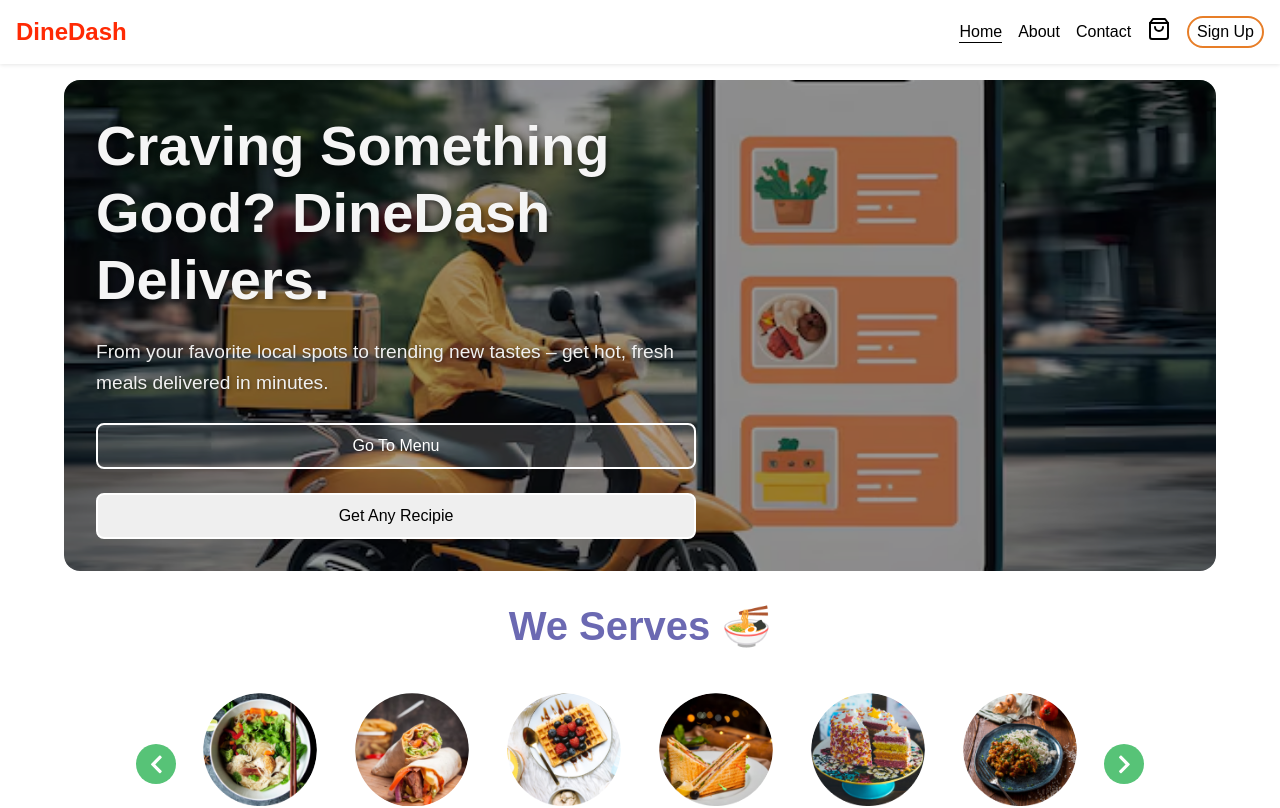
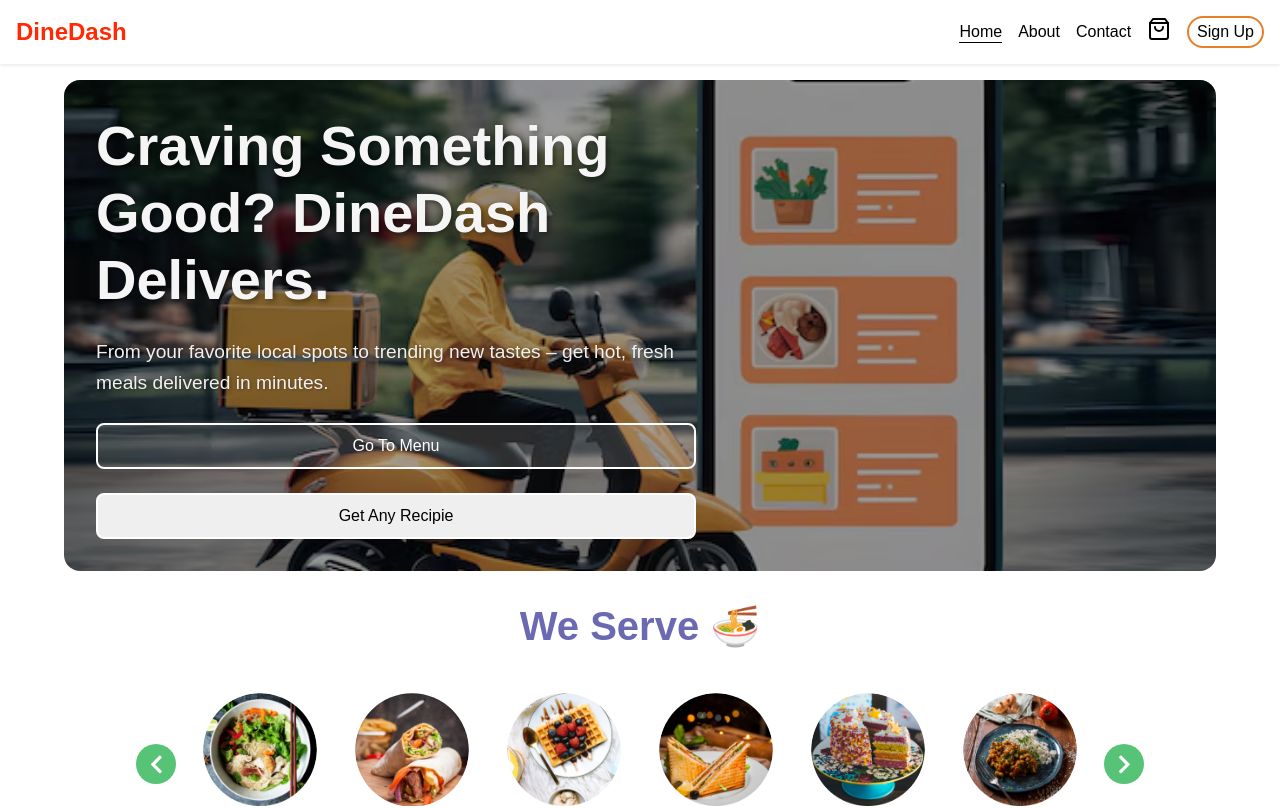
Before and after one commit to SarkarJyotirmay/React_Food_Delivery_App, a React (Vite) app: page / in a window 1280 px wide. Shown: the top 808 px of the page. Built offline with nearby package versions, Linux system fonts and the light colour scheme; no server answers.

Commit message:
spelling changes and cleanup

```diff
--- a/src/components/displayFood/DisplayFood.jsx
+++ b/src/components/displayFood/DisplayFood.jsx
@@ -10,6 +10,7 @@ function DisplayFood() {
   const dispatch = useDispatch();
   console.log(initState);
   const [searchQuery, setSearchQuery] = useState("");
+
   function handleSearch(query) {
     setSearchQuery(query);
   }
--- a/src/pages/Menu/Menu.jsx
+++ b/src/pages/Menu/Menu.jsx
@@ -43,7 +43,7 @@ function Menu() {
   return (
     <>
       <div className={styles.menu}>
-        <h1>We Serves 🍜</h1>
+        <h1>We Serve 🍜</h1>
 
         <div className={styles["menu-list"]}>
           <button onClick={() => goToPrevious()}>
```
Also changed, not shown: src/components/singleFoodItem/SingleFoodItem.jsx (+1 -6 lines).
